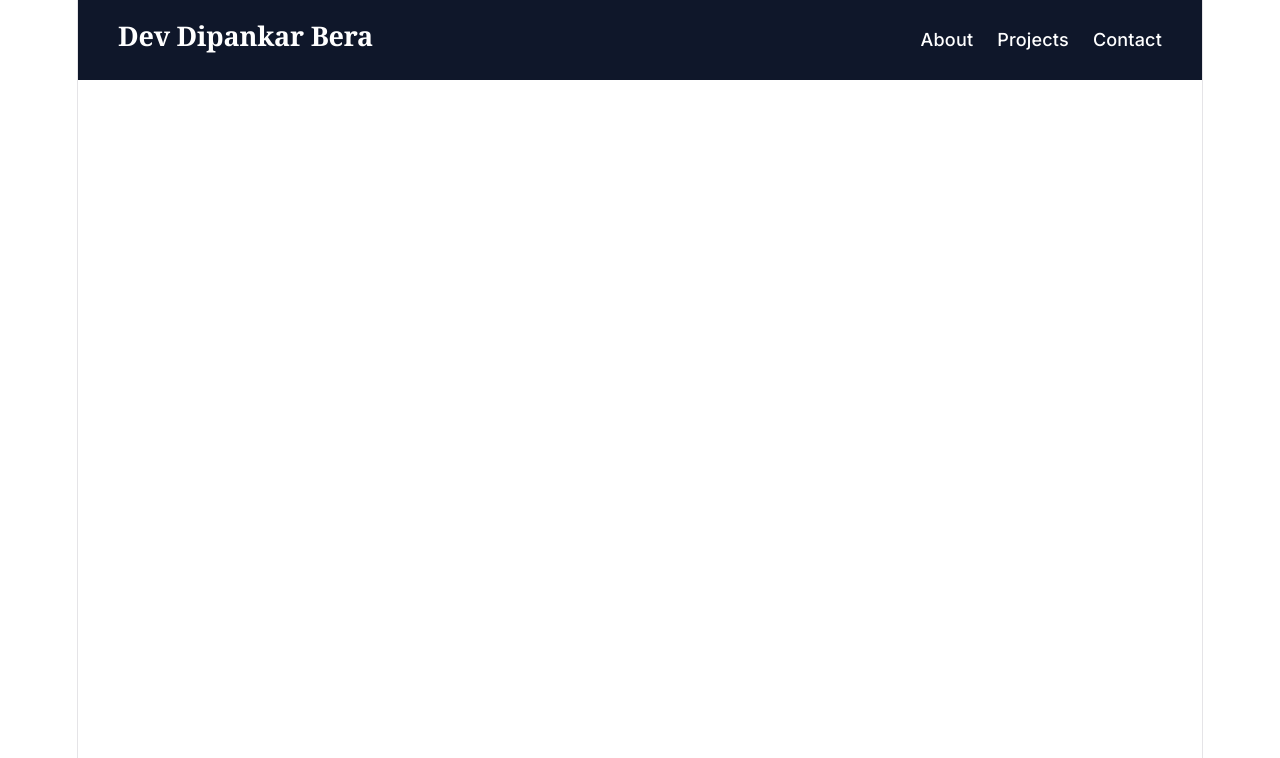
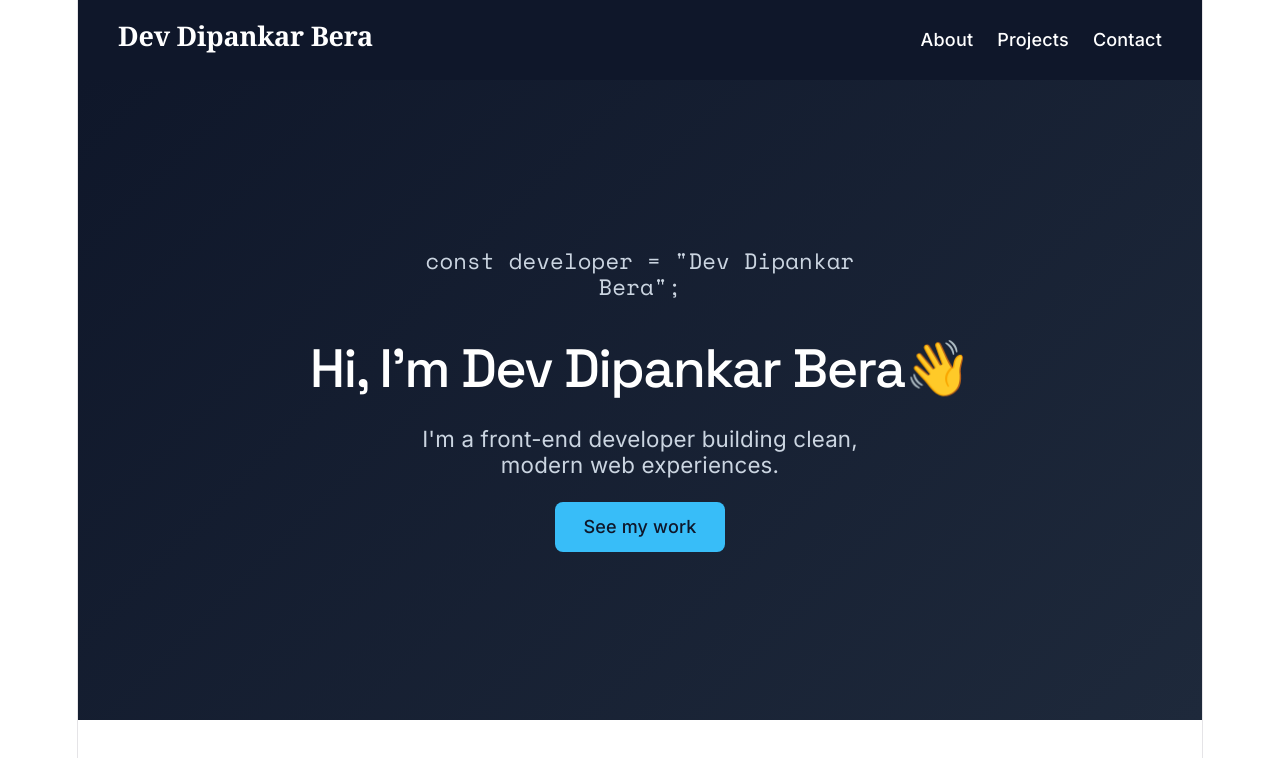
Before and after one commit to dbera18/dev_s_portfolio, a React (Vite) app: page / in a window 1280 px wide. Shown: the top 758 px of the page. Built offline with nearby package versions, Linux system fonts and the light colour scheme.

Commit message:
Error correction for Hero Page

```diff
--- a/index.html
+++ b/index.html
@@ -6,7 +6,7 @@
     <meta name="viewport" content="width=device-width, initial-scale=1.0" />
     <link rel="preconnect" href="https://fonts.googleapis.com" >
     <link rel="preconnect" href="https://fonts.gstatic.com" crossorigin>
-    <link href="https://fonts.googleapis.com/css2?family=Space+Grotesk:wght@500;700&family=Inter:wght@400;500&display=swap" rel="stylesheet">
+    <link href="https://fonts.googleapis.com/css2?family=Space+Grotesk:wght@500;700&family=Space+Mono:wght@400;700&family=Inter:wght@400;500&display=swap" rel="stylesheet">
     <title>my-portfolio</title>
   </head>
   <body>
--- a/src/App.css
+++ b/src/App.css
@@ -62,8 +62,7 @@ h1,h2,h3{
 .hero h1{
   font-size: 3rem;
   margin-bottom: 20px;
-
-
+  color: white;
 
 }
 
@@ -90,3 +89,9 @@ h1,h2,h3{
 .cta-button:hover{
   transform: scale(1.05)
 }
+.code-tag{
+  font-family:'Space Mono', monospace;
+  color: #38bdf8;
+  font-size: 1rem;
+  margin-bottom: 8px;
+}
--- a/src/components/Hero.jsx
+++ b/src/components/Hero.jsx
@@ -1,10 +1,14 @@
 function Hero(){
 
-    return
+    return(
     <section className = "hero">
-        <h1>Hi, My name is Dev Dipankar Bera</h1>
+        <p className='code-tag'>const developer = "Dev Dipankar Bera";</p>
+        <h1>Hi, I'm Dev Dipankar Bera👋</h1>
+        <p></p>
         <p> I'm a front-end developer building clean, modern web experiences.</p>
-        <a href="projects" className="cta-buttonn">See my work</a>
+        <a href="projects" className="cta-button">See my work</a>
     </section>
+    )
 }
+
 export default Hero
```
